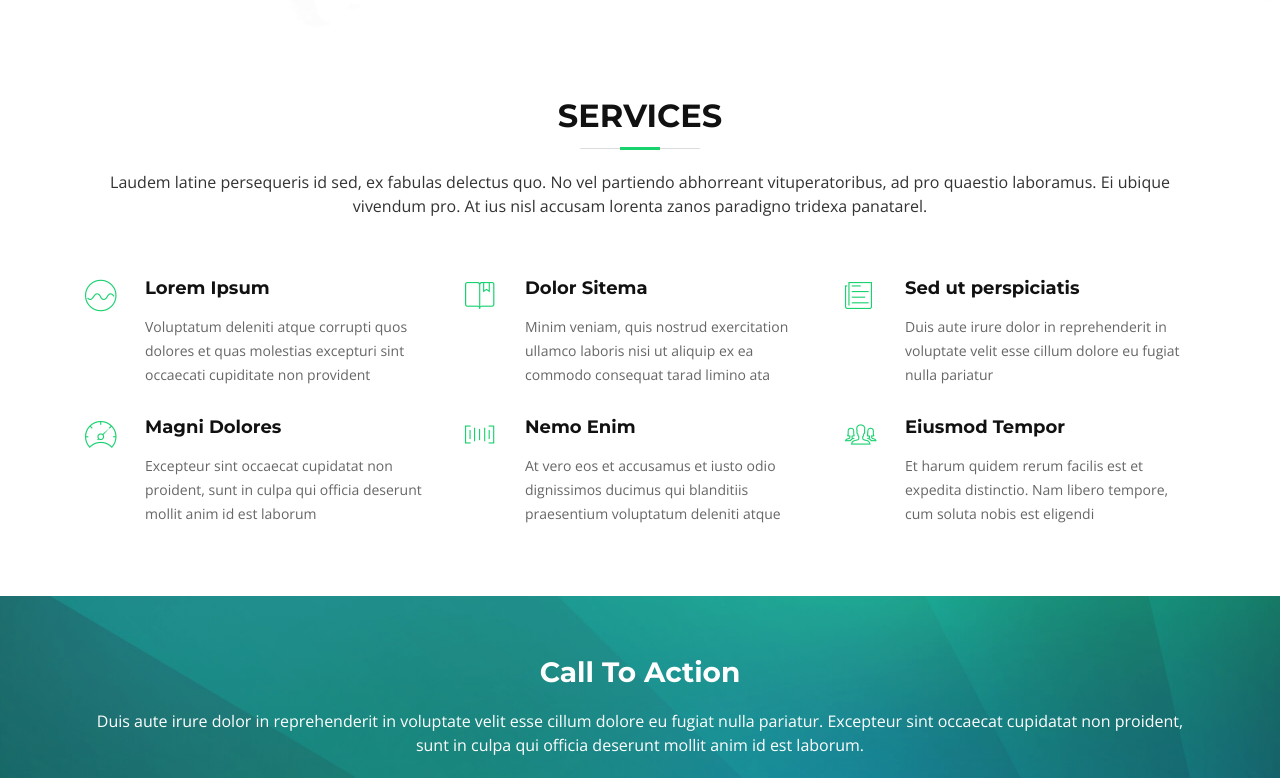
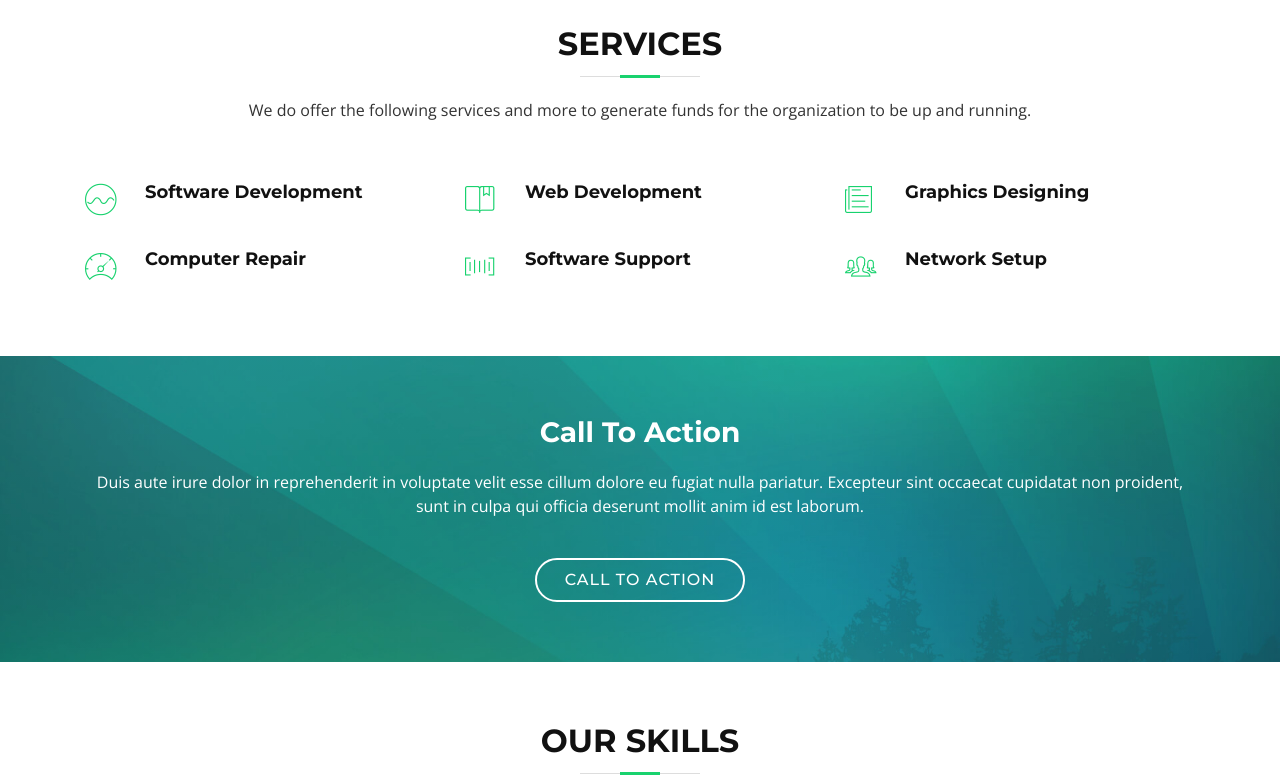
Before and after one commit to GIWAL-Community/GIWALCommunity.github.io, a plain HTML site: page index.html in a window 1280 px wide. Shown: the part 1740-2518 px from the top of the page. Drawn offline with nearby package versions, Linux system fonts and the light colour scheme; files whose address does not match are found by name.

Commit message:
new update

```diff
--- a/index.html
+++ b/index.html
@@ -163,20 +163,20 @@
 
           <div class="col-lg-4 box">
             <i class="ion-ios-bookmarks-outline"></i>
-            <h4 class="title"><a href="">Lorem Ipsum Delino</a></h4>
-            <p class="description">Voluptatum deleniti atque corrupti quos. dolores et quas molestias excepturi sint occaecati cupiditate non provident</p>
+            <h4 class="title"><a href="">knowledge</a></h4>
+            <p class="description"></p>
           </div>
 
           <div class="col-lg-4 box box-bg">
             <i class="ion-ios-stopwatch-outline"></i>
-            <h4 class="title"><a href="">Dolor Sitema</a></h4>
-            <p class="description">Minim veniam, quis nostrud exercitation ullamco laboris nisi ut aliquip ex ea commodo consequat tarad limino ata</p>
+            <h4 class="title"><a href="">Timeliness</a></h4>
+            <p class="description"></p>
           </div>
 
           <div class="col-lg-4 box">
             <i class="ion-ios-heart-outline"></i>
-            <h4 class="title"><a href="">Sed ut perspiciatis</a></h4>
-            <p class="description">Duis aute irure dolor in reprehenderit in voluptate velit esse cillum dolore eu fugiat nulla pariatur</p>
+            <h4 class="title"><a href="">Love</a></h4>
+            <p class="description"></p>
           </div>
 
         </div>
@@ -235,40 +235,40 @@
 
         <header class="section-header wow fadeInUp">
           <h3>Services</h3>
-          <p>Laudem latine persequeris id sed, ex fabulas delectus quo. No vel partiendo abhorreant vituperatoribus, ad pro quaestio laboramus. Ei ubique vivendum pro. At ius nisl accusam lorenta zanos paradigno tridexa panatarel.</p>
+          <p>We do offer the following services and more to generate funds for the organization to be up and running.</p>
         </header>
 
         <div class="row">
 
           <div class="col-lg-4 col-md-6 box wow bounceInUp" data-wow-duration="1.4s">
             <div class="icon"><i class="ion-ios-analytics-outline"></i></div>
-            <h4 class="title"><a href="">Lorem Ipsum</a></h4>
-            <p class="description">Voluptatum deleniti atque corrupti quos dolores et quas molestias excepturi sint occaecati cupiditate non provident</p>
+            <h4 class="title"><a href="">Software Development</a></h4>
+            <p class="description"></p>
           </div>
           <div class="col-lg-4 col-md-6 box wow bounceInUp" data-wow-duration="1.4s">
             <div class="icon"><i class="ion-ios-bookmarks-outline"></i></div>
-            <h4 class="title"><a href="">Dolor Sitema</a></h4>
-            <p class="description">Minim veniam, quis nostrud exercitation ullamco laboris nisi ut aliquip ex ea commodo consequat tarad limino ata</p>
+            <h4 class="title"><a href="">Web Development</a></h4>
+            <p class="description"></p>
           </div>
           <div class="col-lg-4 col-md-6 box wow bounceInUp" data-wow-duration="1.4s">
             <div class="icon"><i class="ion-ios-paper-outline"></i></div>
-            <h4 class="title"><a href="">Sed ut perspiciatis</a></h4>
-            <p class="description">Duis aute irure dolor in reprehenderit in voluptate velit esse cillum dolore eu fugiat nulla pariatur</p>
+            <h4 class="title"><a href="">Graphics Designing</a></h4>
+            <p class="description"></p>
           </div>
           <div class="col-lg-4 col-md-6 box wow bounceInUp" data-wow-delay="0.1s" data-wow-duration="1.4s">
             <div class="icon"><i class="ion-ios-speedometer-outline"></i></div>
-            <h4 class="title"><a href="">Magni Dolores</a></h4>
-            <p class="description">Excepteur sint occaecat cupidatat non proident, sunt in culpa qui officia deserunt mollit anim id est laborum</p>
+            <h4 class="title"><a href="">Computer Repair</a></h4>
+            <p class="description"></p>
           </div>
           <div class="col-lg-4 col-md-6 box wow bounceInUp" data-wow-delay="0.1s" data-wow-duration="1.4s">
             <div class="icon"><i class="ion-ios-barcode-outline"></i></div>
-            <h4 class="title"><a href="">Nemo Enim</a></h4>
-            <p class="description">At vero eos et accusamus et iusto odio dignissimos ducimus qui blanditiis praesentium voluptatum deleniti atque</p>
+            <h4 class="title"><a href="">Software Support</a></h4>
+            <p class="description"></p>
           </div>
           <div class="col-lg-4 col-md-6 box wow bounceInUp" data-wow-delay="0.1s" data-wow-duration="1.4s">
             <div class="icon"><i class="ion-ios-people-outline"></i></div>
-            <h4 class="title"><a href="">Eiusmod Tempor</a></h4>
-            <p class="description">Et harum quidem rerum facilis est et expedita distinctio. Nam libero tempore, cum soluta nobis est eligendi</p>
+            <h4 class="title"><a href="">Network Setup</a></h4>
+            <p class="description"></p>
           </div>
 
         </div>
@@ -648,7 +648,7 @@
             <div class="contact-phone">
               <i class="ion-ios-telephone-outline"></i>
               <h3>Phone Number</h3>
-              <p><a href="tel:+233552285103">+233 552 285 103,+233 558 800 536 </a></p>
+              <p><a href="tel:+233552285103">+233 552 285 103<br>+233 558 800 536 </a></p>
             </div>
           </div>
 
@@ -703,7 +703,7 @@
 
           <div class="col-lg-3 col-md-6 footer-info">
             <h3>GIWAL COMMUNITY</h3>
-            <p></p>
+            <p>GIWAL is an open community for everybody. This community will help to improve skills, boost confidence and create a networking opportunity.</p>
           </div>
 
           <div class="col-lg-3 col-md-6 footer-links">
```
